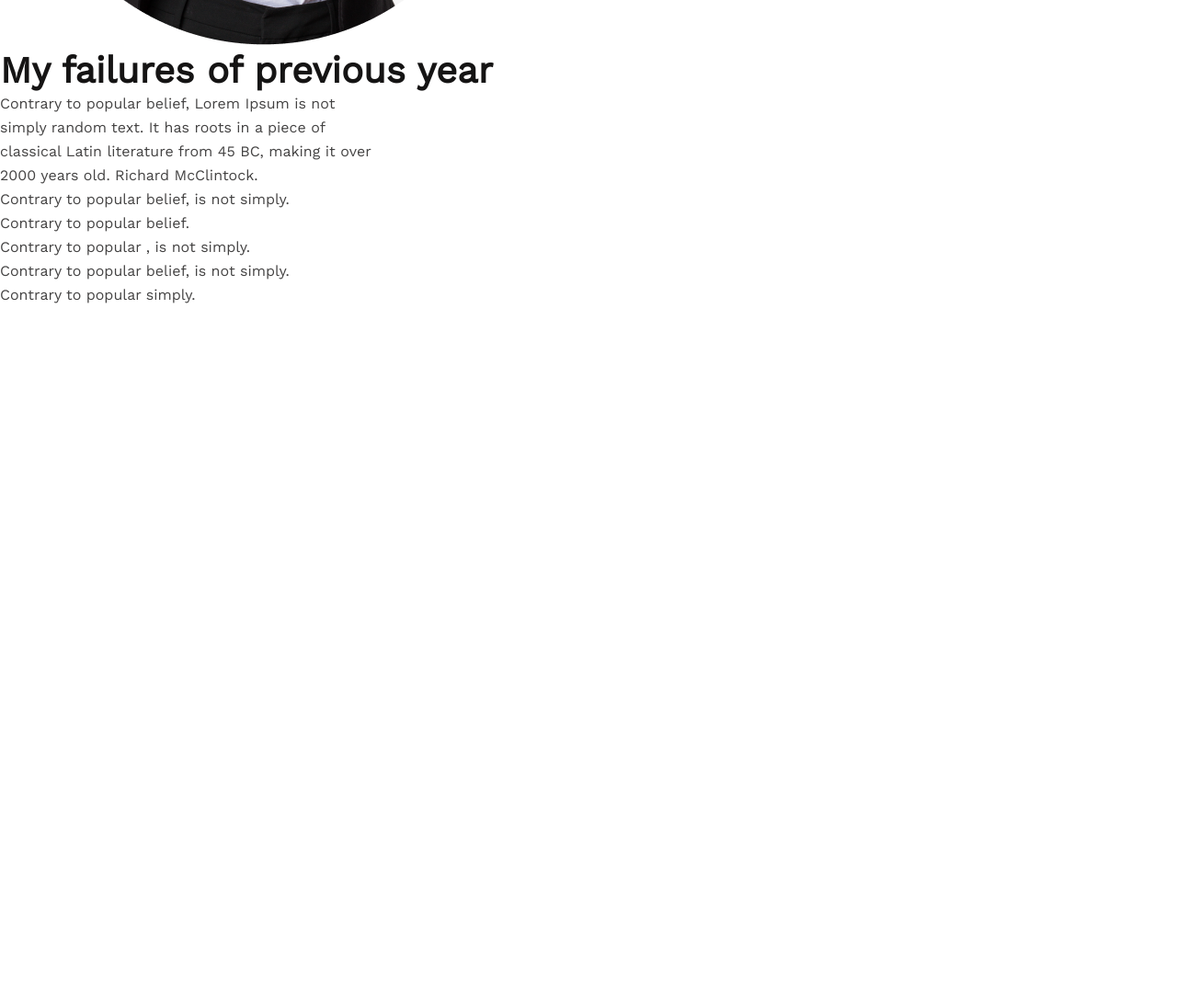
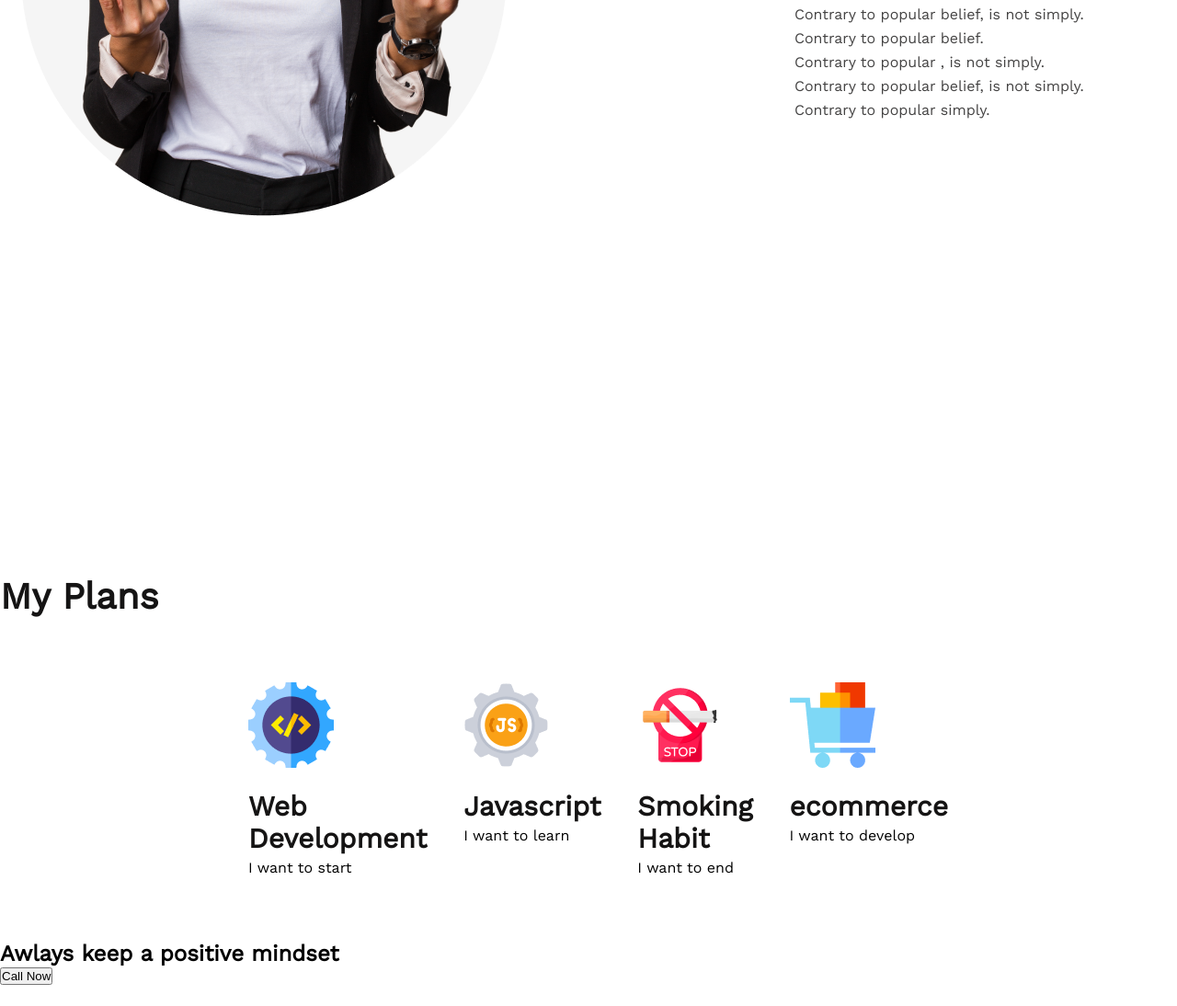
Before and after one commit to mahim7172/my-projects, a plain HTML site: page index.html in a window 1280 px wide. Shown: the part 1703-2797 px from the top of the page at 92% size. Before the commit the page ends 2037 px from the top, so only its background shows below. Drawn offline with nearby package versions, Linux system fonts and the light colour scheme.

Commit message:
added some div and section

```diff
--- a/index.html
+++ b/index.html
@@ -28,7 +28,8 @@
     </header>
     <main>
         <section>
-            <div class="main-head">
+
+
                 <div class="main-text">
             <div class="">
                 <img src="../images/person.png" alt="parson">
@@ -44,10 +45,53 @@
                     <li>Contrary to popular belief, is not simply.</li>
                     <li>Contrary to popular simply.</li>
                 </ul>
+
                 </div>
             </div>
 
-        </div>
+
+        </section>
+
+        <section class="sec-2">
+            <div>
+                <h2 class="my-plans">My Plans</h2>
+            </div>
+            <div class="my-plan-details">
+               <div class="section2">
+                <img src="./images/icons/web.png" alt="">
+                <h2 class="pic">Web Development</h2>
+                <p class="sec-2-pera">I want to start</p>
+               </div>
+
+               <div class="section2">
+                <img src="./images/icons/js.png" alt="">
+                <h2 class="pic">Javascript</h2>
+                <p class="sec-2-pera">I want to learn</p>
+               </div>
+
+               <div class="section2">
+                <img src="./images/icons/smoke.png" alt="">
+                <h2 class="pic">Smoking Habit</h2>
+                <p class="sec-2-pera">I want to end</p>
+               </div>
+
+               <div class="section2">
+                <img src="./images/icons/ecom.png" alt="">
+                <h2 class="pic">ecommerce</h2>
+                <p class="sec-2-pera">I want to develop</p>
+
+               </div>
+
+            </div>
+        </section>
+        <section>
+            <div class="sec-3-img">
+                <h2 class="sec-3-heading">Awlays keep a positive mindset</h2>
+                <button>Call Now</button>
+            </div>
+
+
+
         </section>
 
     </main>
--- a/task.css
+++ b/task.css
@@ -1,7 +1,8 @@
-*{
+* {
     padding: 0px;
     margin: 0px;
 }
+
 body {
     font-family: 'Open Sans', sans-serif;
     font-family: 'Work Sans', sans-serif;
@@ -19,6 +20,7 @@ header {
     flex-shrink: 0;
     background: url("./images/banner/banner2.png");
     background-repeat: no-repeat;
+    /* background-blend-mode: overlay; */
     background-size: cover;
 }
 
@@ -49,9 +51,9 @@ text-align: right;
 .headin-button {
     margin: 50px;
     padding: 20px;
-    border-radius: 5px ;
-    background:#F15B22;
-color:#FFFFFF;
+    border-radius: 5px;
+    background: #F15B22;
+    color: #FFFFFF;
     text-align: right;
     font-family: Work Sans;
     font-size: 20px;
@@ -64,7 +66,10 @@ font-weight: 600;
     /* background-image: url(../images/gradient3.png); */
 }
 
-/* main section */
+/* main section 1 */
+main{
+    height: 2000px;
+}
 ul li {
     list-style: none;
 }
@@ -73,26 +78,68 @@ ul li {
     color: #151414;
     font-size: 40px;
     font-weight: 700;
-}
-.main-head{
-    display: flex;
-    justify-content: space-between;
-    align-items: center ;
-}
-.main-text{
+
     padding-top: 200px;
     padding-right: 200px;
 }
-.main-peragraf{
-    color:  #444343;
+
+.main-text {
+    display: flex;
+    justify-content: space-between;
+    align-items: center;
+    width: 1600px;
+    height: 1500px;
+
+}
+
+.main-peragraf {
+    color: #444343;
+    font-size: 16px;
+    /* font-weight: 400; */
+    line-height: 26px;
+    padding-top: 20px;
+
+}
+
+.list {
+    color: #444343;
     font-size: 16px;
     font-weight: 400;
     line-height: 26px;
+    padding-top: 15px;
+}
+
+/* main section 2nd */
+.pic {
+
+    color: #151414;
+    font-size: 30px;
+    font-weight: 700;
+    padding-top: 20px;
 
 }
-.list{
-    color:  #444343;
-font-size: 16px;
-font-weight: 400;
-line-height: 26px;
+
+.my-plans {
+    color: #151414;
+    font-size: 40px;
+    font-weight: 700;
+
 }
+
+.my-plan-details {
+    display: flex;
+    justify-content: space-between;
+    padding: 50px 250px;
+
+
+
+}
+
+.section2 {
+
+    padding: 20px;
+    justify-content: center;
+}
+.sec-2-pera{
+    padding-top: 5px;
+}
```
Lines whose indentation alone changed are shown as unchanged.
